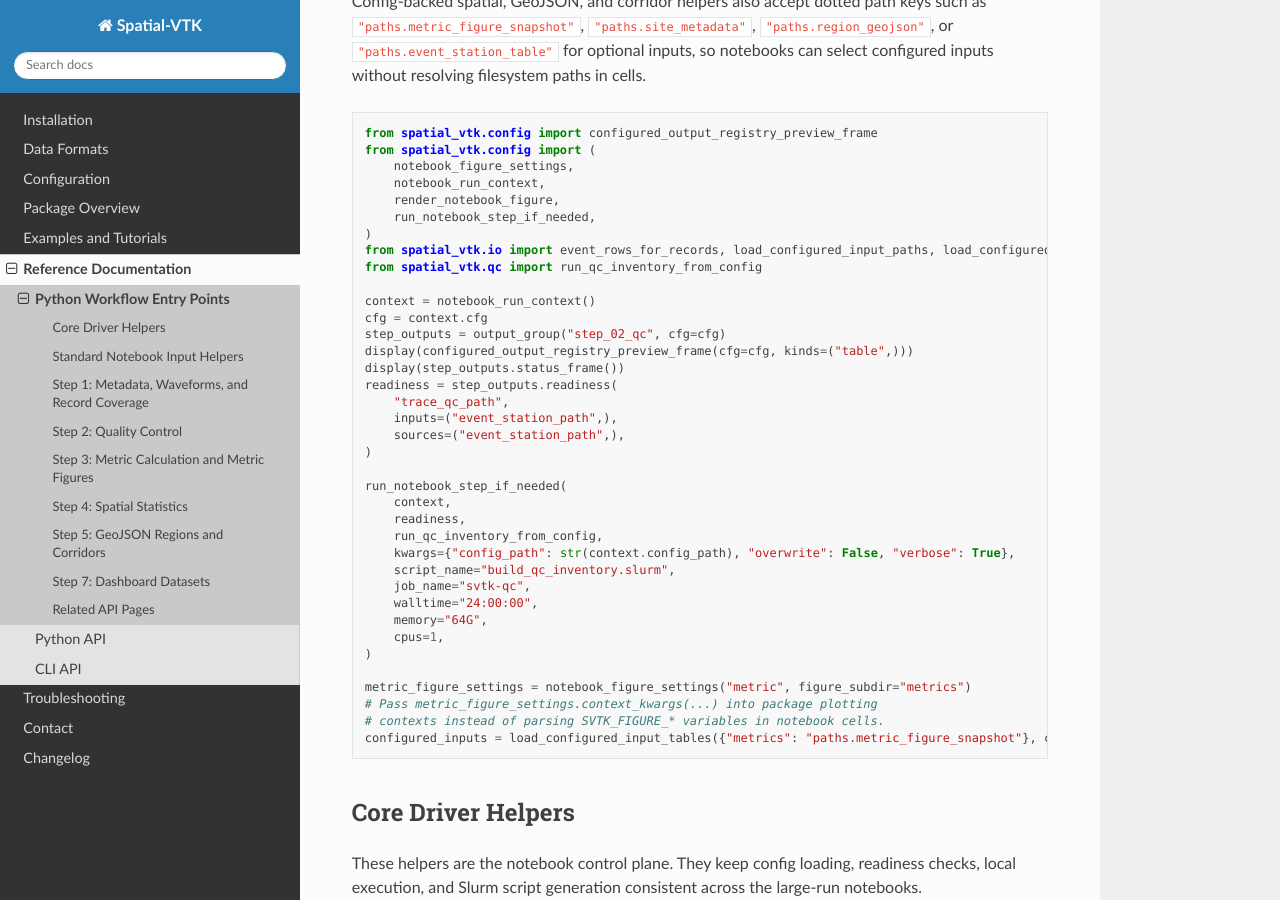
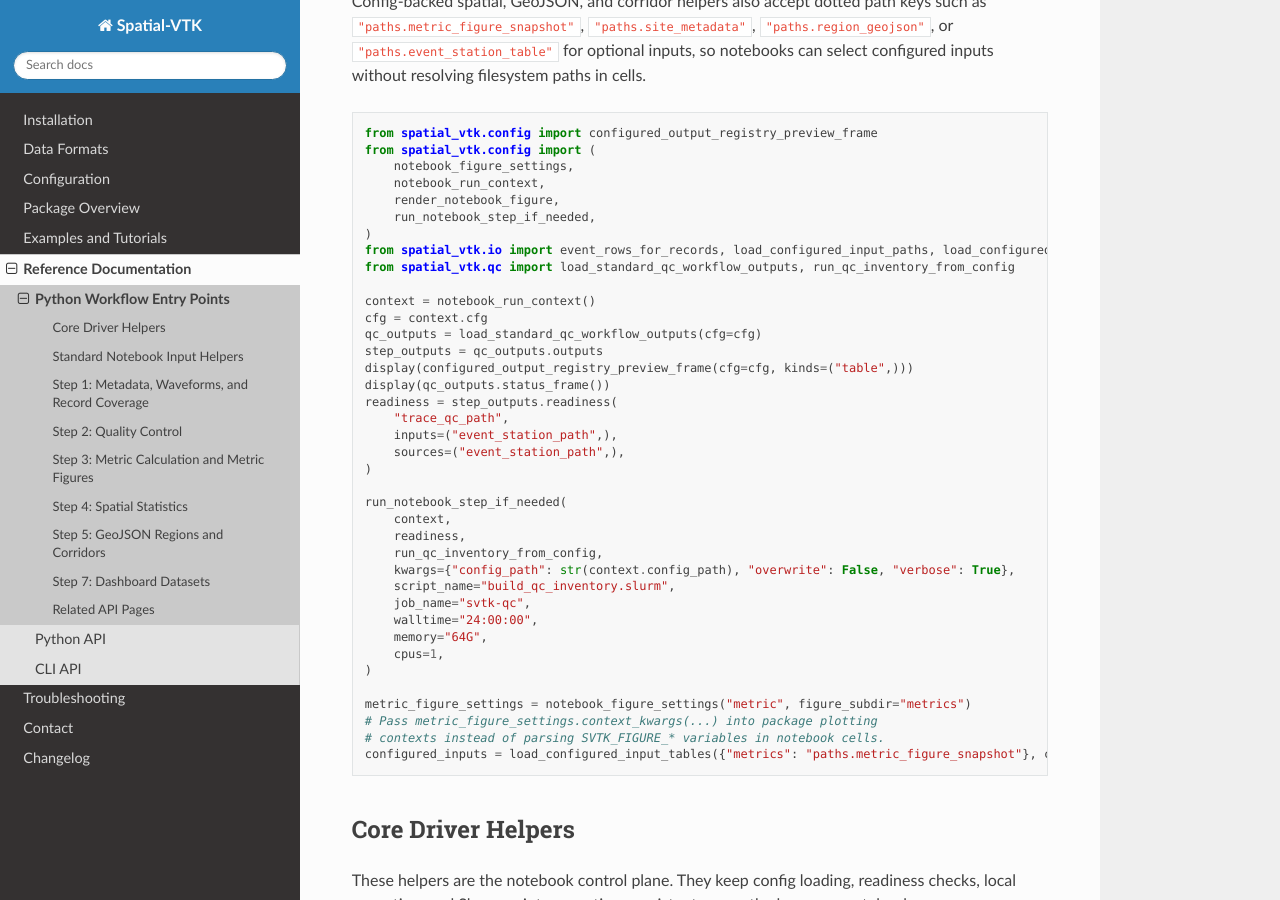
Before and after one commit to bcbirkel/spatial-vtk, a Sphinx documentation site: the page built from docs/reference/python_workflows.rst, in a window 1280 px wide and 900 px high, scrolled down 897 px. Built offline with Sphinx 7.4.7 and the Read the Docs theme 3.1.0, drawn with Linux system fonts in a browser that asks for light colours.

Commit message:
Prefer standard helpers in workflow docs

```diff
--- a/docs/changelog.rst
+++ b/docs/changelog.rst
@@ -110,6 +110,9 @@ Changelog
 
     - Clarified Python workflow and output-registry guidance around public helper
       signatures, return contracts, and bounded previews.
+    - Updated Python workflow guidance so the leading notebook example uses the
+      standard QC output helper, with direct ``output_group(...)`` documented as
+      a lower-level fallback when no standard helper exists yet.
     - Documented notebook-facing and script-facing waveform-comparison and
       region-boxplot helpers.
     - Updated generated CLI reference examples to use the committed example
--- a/docs/reference/python_workflows.rst
+++ b/docs/reference/python_workflows.rst
@@ -50,14 +50,15 @@ paths in cells.
        render_notebook_figure,
        run_notebook_step_if_needed,
    )
-   from spatial_vtk.io import event_rows_for_records, load_configured_input_paths, load_configured_input_tables, output_group
-   from spatial_vtk.qc import run_qc_inventory_from_config
+   from spatial_vtk.io import event_rows_for_records, load_configured_input_paths, load_configured_input_tables
+   from spatial_vtk.qc import load_standard_qc_workflow_outputs, run_qc_inventory_from_config
 
    context = notebook_run_context()
    cfg = context.cfg
-   step_outputs = output_group("step_02_qc", cfg=cfg)
+   qc_outputs = load_standard_qc_workflow_outputs(cfg=cfg)
+   step_outputs = qc_outputs.outputs
    display(configured_output_registry_preview_frame(cfg=cfg, kinds=("table",)))
-   display(step_outputs.status_frame())
+   display(qc_outputs.status_frame())
    readiness = step_outputs.readiness(
        "trace_qc_path",
        inputs=("event_station_path",),
@@ -121,9 +122,11 @@ the large-run notebooks.
        mappings. Pass ``missing="skip"`` when a figure can use an optional
        output if present but should continue without it.
        Legacy helpers such as ``output_group_namespace()`` return only path
-       attributes; new notebooks should use ``output_group()`` so readiness,
-       previews, completion checks, and figure-path helpers stay attached to
-       the same object.
+       attributes. New workflow notebooks should prefer the standard
+       ``load_standard_*`` helpers listed below; use ``output_group()`` directly
+       only when a new reusable standard helper does not exist yet, so
+       readiness, previews, completion checks, and figure-path helpers stay
+       attached to the same object.
        For output groups that own table paths outside the configured output
        registry, such as preprocessing metadata, use ``load_path_table()`` or
        ``preview_path_table()`` with the group path name for one table, or
```
Also changed, not shown: 1 other file.
